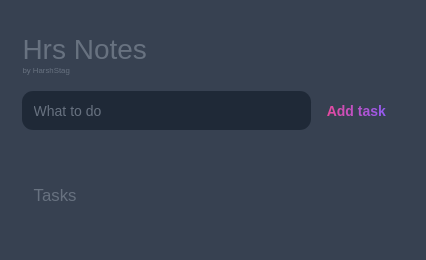
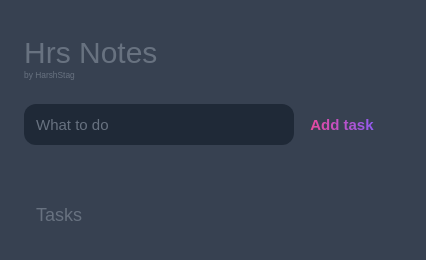
Before and after one commit to Harshstag/ToDoNotes, a plain HTML site: page index.html in a window 390 px wide. Shown: the whole page, 426 px wide, since content can reach past the window. Drawn offline with Linux system fonts and the light colour scheme.

Commit message:
Update main.css

```diff
--- a/main.css
+++ b/main.css
@@ -104,7 +104,7 @@ h3 {
   font-size: 0.7rem;
   font-weight: 300;
   color: var(--gray);
-  margin-bottom: 1.5rem;
+  margin-bottom: 2rem;
 
 }
 #tasks .task {
@@ -114,6 +114,7 @@ h3 {
   padding: 1rem;
   border-radius: 1rem;
   margin-bottom: 1rem;
+  margin-right: 3rem;
 }
 
 
@@ -167,6 +168,19 @@ h3 {
 @media (max-width: 600px) {
   body {
     font-size: 0.75rem; /* Reduce font size */
-    zoom: 0.7; /* Deliberately zoom out */
+    zoom: 0.75;
+    width: 100%;
+
   }
+  #new-task-input {
+  width: 100%;
+  }
+  #new-task-submit {
+  margin-right: 3rem;
+  }
+  #tasks .task {
+  margin-right: 3rem;
+  }
+
+
 }
```
